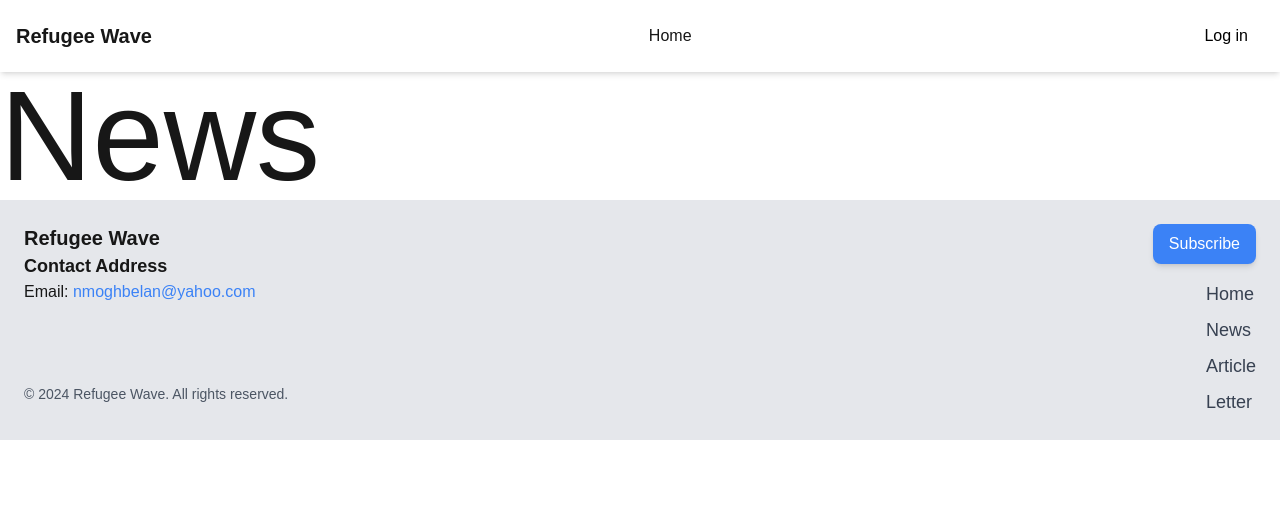
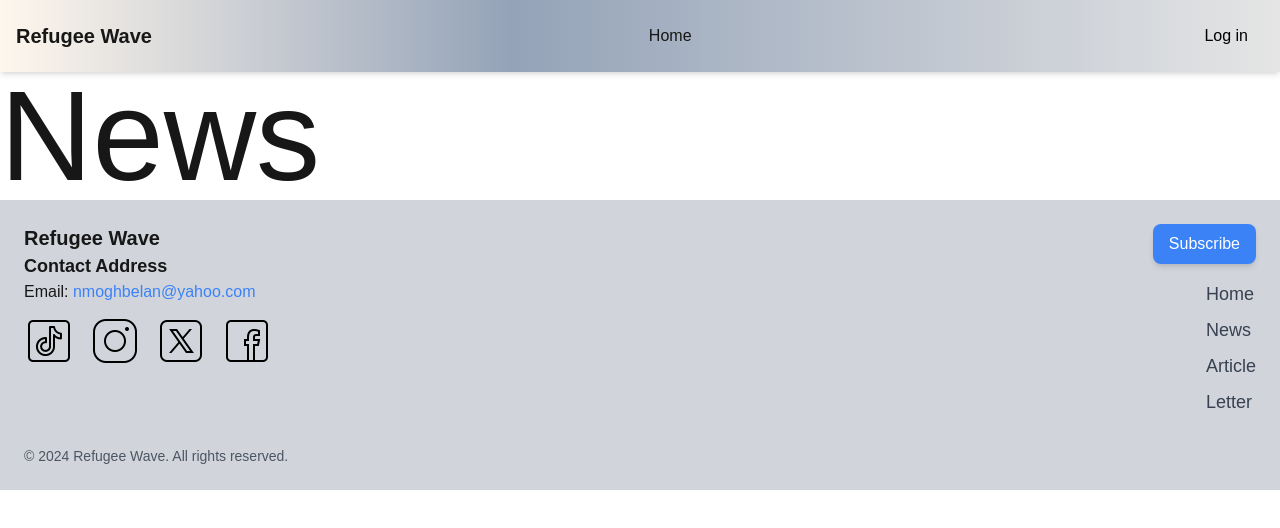
Before and after one commit to moghbelan/Refugee-wave, a Next.js app: page /news in a window 1280 px wide. Shown: the top 528 px of the page. Built offline with nearby package versions, Linux system fonts and the light colour scheme; no server answers; a web font is replaced by a local one.

Commit message:
subscrib

```diff
--- a/app/_components/Footer.jsx
+++ b/app/_components/Footer.jsx
@@ -1,8 +1,12 @@
+"use client";
 import Link from "next/link";
 import Image from "next/image";
+import Social from "./Social";
+import { useSession, signOut } from "next-auth/react";
 export default function Footer() {
+  const { data: session } = useSession();
   return (
-    <footer className="bg-gray-200 py-6">
+    <footer className="bg-gray-300 py-6">
       <div className="container mx-auto flex flex-col md:flex-row justify-between items-start px-6">
         {/* Left Side */}
         <div className="w-full md:w-1/2">
@@ -20,7 +24,7 @@ export default function Footer() {
             </a>
           </p>
           {/* Social Media Icons */}
-
+          <Social></Social>
           <p className="text-sm text-gray-600 mt-20">
             © 2024 Refugee Wave. All rights reserved.
           </p>
@@ -28,9 +32,19 @@ export default function Footer() {
 
         {/* Right Side */}
         <div className="w-full md:w-1/2 flex flex-col items-start md:items-end mt-6 md:mt-0">
-          <button className="bg-blue-500 text-white px-4 py-2 rounded-lg shadow-md hover:bg-blue-600">
-            Subscribe
-          </button>
+          {session ? (
+            <button className="bg-blue-500 text-white px-4 py-2 rounded-lg shadow-md hover:bg-blue-600">
+              Subscribe
+            </button>
+          ) : (
+            <Link
+              href="/signup"
+              className="bg-blue-500 text-white px-4 py-2 rounded-lg shadow-md hover:bg-blue-600"
+            >
+              Subscribe
+            </Link>
+          )}
+
           <ul className="mt-4 space-y-2 text-lg font-medium">
             <li>
               <Link href="//" className="text-gray-700 hover:text-blue-500">
--- a/app/_components/Navbar.jsx
+++ b/app/_components/Navbar.jsx
@@ -8,7 +8,7 @@ export default function Navbar() {
   const [isOpen, setIsOpen] = useState(false);
 
   return (
-    <header className="bg-white shadow-md p-4">
+    <header className="bg-gradient-to-r from-orange-50 via-slate-400 via-40%  to-neutral-200 shadow-md p-4">
       <div className="container mx-auto flex justify-between items-center">
         {/* Logo */}
         <div>
```
